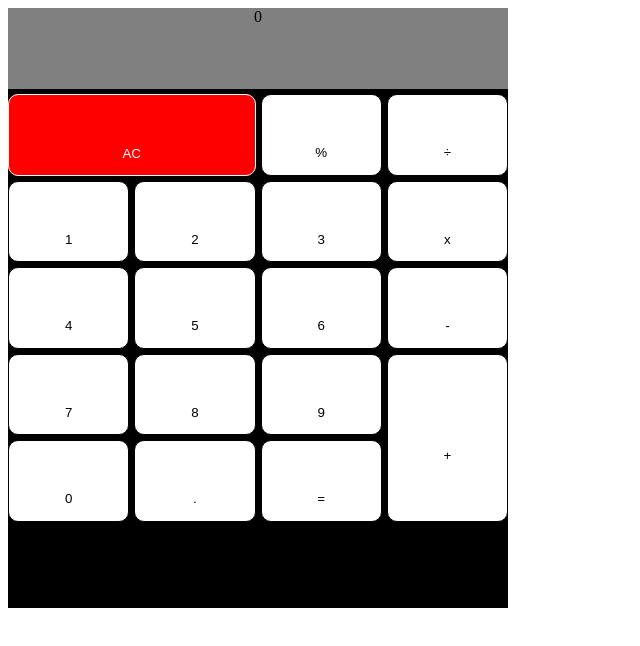
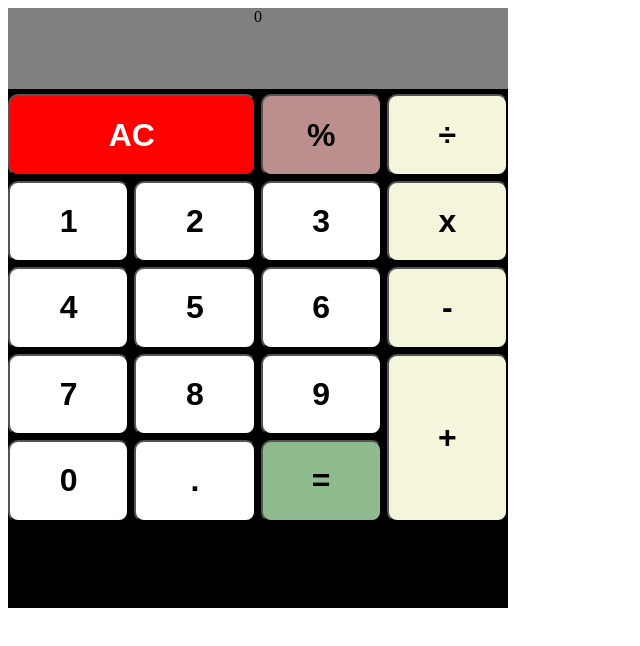
Before and after one commit to James-Is-A-Name/js-calculator, a plain HTML site: page index.html in a window 1280 px wide. Shown: the whole page, without its empty margins (0-640 px from the left). Drawn offline with Linux system fonts and the light colour scheme.

Commit message:
Enhance button styles, including hover and active effects

```diff
--- a/index.html
+++ b/index.html
@@ -13,9 +13,9 @@
     <div class="calculator">
         <div id="numDisplay">0</div>
 
-        <button class="calcButton" id="buttonClear">AC</button>
+        <button class="calcButton ac" id="buttonClear">AC</button>
 
-        <button class="calcButton" id="buttonPercent">%</button>
+        <button class="calcButton percent" id="buttonPercent">%</button>
 
         <button class="calcButton operation" data-id="/" id="buttonDivision">&divide;</button>
         <button class="calcButton operation" data-id="*" id="buttonMultiply">x</button>
@@ -36,7 +36,7 @@
 
         <button class="calcButton decimal" id="buttonDecimal">.</button>
 
-        <button class="calcButton" id="buttonEquals">=</button>
+        <button class="calcButton equals" id="buttonEquals">=</button>
 
     </div>
 </body>
--- a/styles/main.css
+++ b/styles/main.css
@@ -3,19 +3,13 @@
 
     .calculator{
         display: grid;
-
         background: black;
-
         height: 600px;
         width: 500px;
-
         grid-gap: 5px;
-
         grid-template-columns: repeat(4, 1fr);
         grid-template-rows: repeat(7, 1fr);
-
         text-align: center;
-
     }
     #numDisplay{
         background: gray;
@@ -24,49 +18,69 @@
         grid-column: 1/5;
     }
     #buttonClear{
-        background: white;
         grid-row: 2;
         grid-column: 1/3;
-
-        padding-top: 15%;
+        background-color: red;
+        color: white;
     }
     #buttonDivision{
-        background: white;
         grid-row: 2;
         grid-column: 4;
     }
     #buttonPercent{
-        background: white;
         grid-row: 2;
         grid-column: 3;
     }
     #buttonMultiply{
-        background: white;
         grid-row: 3;
         grid-column: 4;
     }
     #buttonAddition{
-        background: white;
         grid-row: 5/7;
         grid-column: 4;
     }
     #buttonSubtraction{
-        background: white;
         grid-row: 4;
         grid-column: 4;
     }
 
     .calcButton{
-        border: solid 1px;
+        font-size: 2rem;
+        font-weight: bold;
         background: white;
         border-radius: 10px;
-
-        padding-top: 30%;
-
-        vertical-align: middle;
     }
 
-    #buttonClear {
-        background-color: red;
-        color: white;
+    .calcButton:hover, .calcButton:focus {
+        background-color: lightgray;
+        font-size: 2.5rem;
     }
+
+    .calcButton:active {
+        padding-top: 4px;
+        padding-right: 4px;
+    }
+
+    .operation {
+        background-color: beige;
+    }
+
+    .operation:hover, .operation:focus {
+        background-color: darkkhaki;
+    }
+
+    .percent {
+        background-color: rosybrown;
+    }
+
+    .percent:hover, .percent:focus {
+        background-color: chocolate;
+    }
+
+    .equals {
+        background-color: darkseagreen;
+    }
+
+    .equals:hover, .equals:focus {
+        background-color: lightseagreen;
+    }
```
